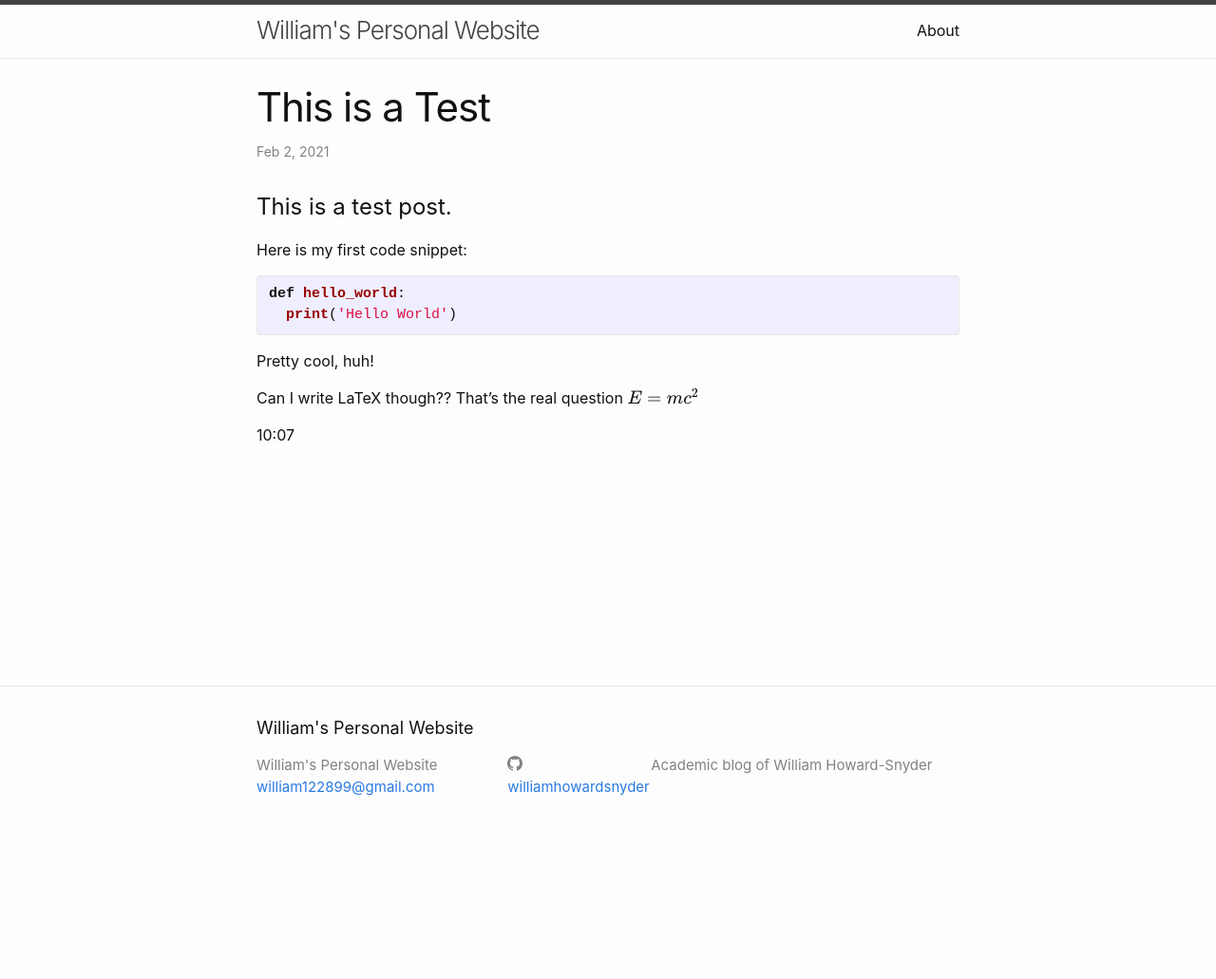
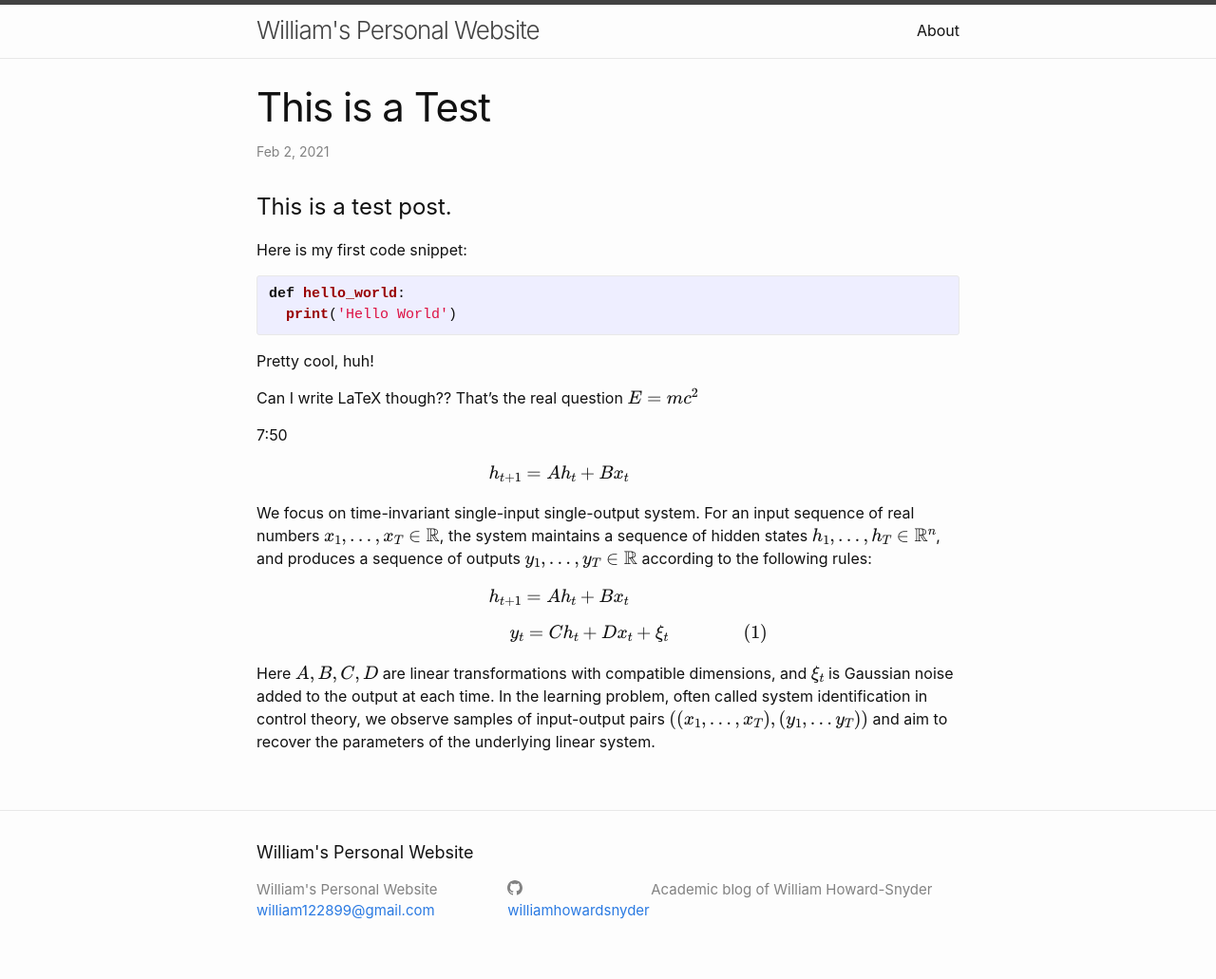
Before and after one commit to williamhowardsnyder/williamhowardsnyder.github.io, a Jekyll site: the page built from _posts/2021-02-02-first-post.markdown, in a window 1280 px wide. Shown: the whole page at 95% size. Built offline with Jekyll 4.4.1, drawn with Linux system fonts in a browser that asks for light colours; formulas are drawn with MathJax 3; before the commit the page ends 900 px from its top, so only the background shows below that.

Commit message:
Update 2021-02-02-first-post.markdown

```diff
--- a/_posts/2021-02-02-first-post.markdown
+++ b/_posts/2021-02-02-first-post.markdown
@@ -17,4 +17,14 @@ Pretty cool, huh!
 Can I write LaTeX though?? That's the real question
 $$E = mc^2$$
 
-10:07
+7:50
+
+<script type="math/tex; mode=display">h_{t+1} = Ah_t + Bx_t~~~~~~~~~~~~~~~~~~~~~</script>
+
+<p>We focus on time-invariant single-input single-output system. For an input sequence of real numbers $x_1,\dots, x_T\in \mathbb{R}$,  the system maintains a sequence of hidden states $h_1,\dots, h_T\in \mathbb{R}^n$, and produces a sequence of outputs $y_1,\dots, y_T\in \mathbb{R}$ according to the following rules:</p>
+
+<script type="math/tex; mode=display">h_{t+1} = Ah_t + Bx_t~~~~~~~~~~~~~~~~~~~~~</script>
+
+<script type="math/tex; mode=display">\quad \quad\quad~y_t = Ch_t+Dx_t+\xi_t              ~~~~~~~~~~~~~~~~(1)</script>
+
+<p>Here $A,B,C,D$ are linear transformations with compatible dimensions, and $\xi_t$ is Gaussian noise added to the output at each time. In the learning problem, often called system identification in control theory, we observe samples of input-output pairs $((x_1,\dots, x_T),(y_1,\dots y_T))$ and aim to recover the parameters of the underlying linear system.</p>
```
